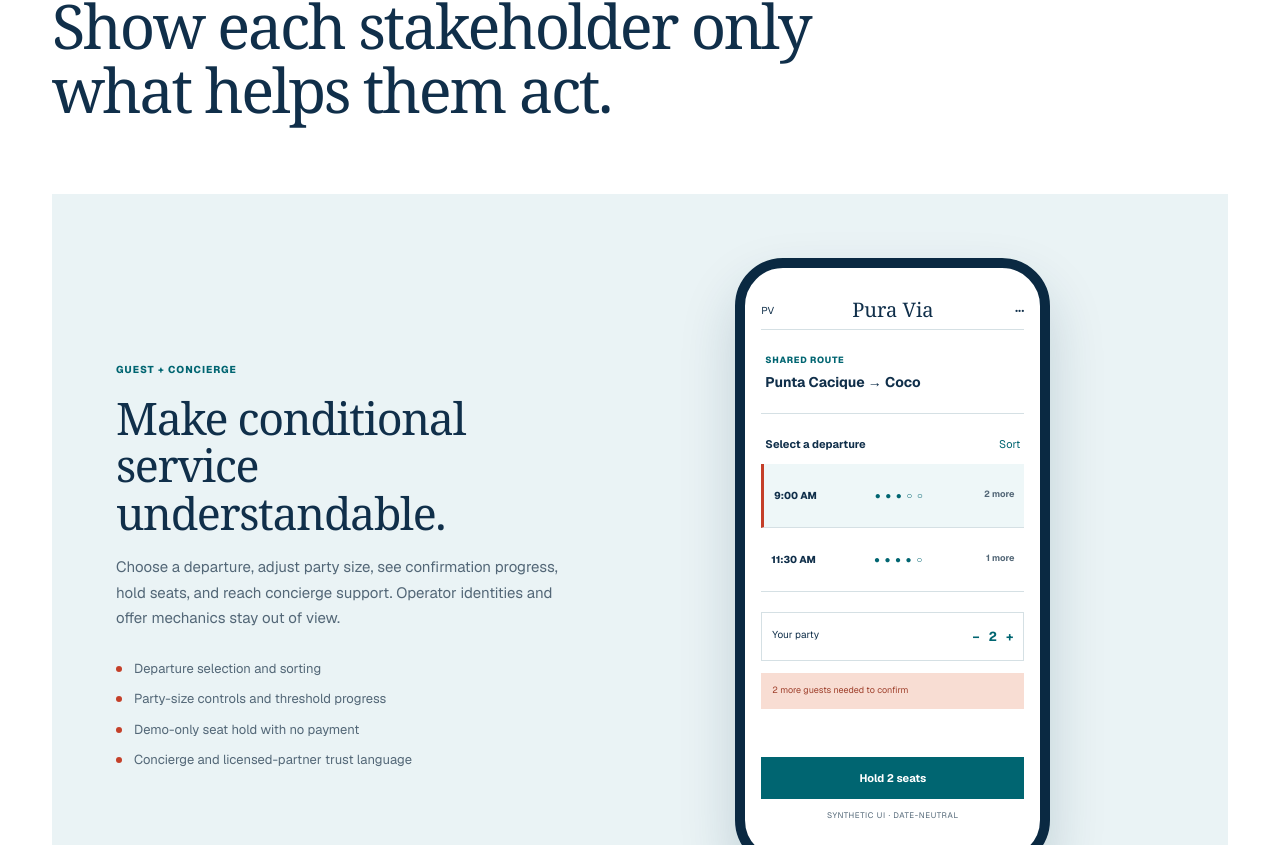
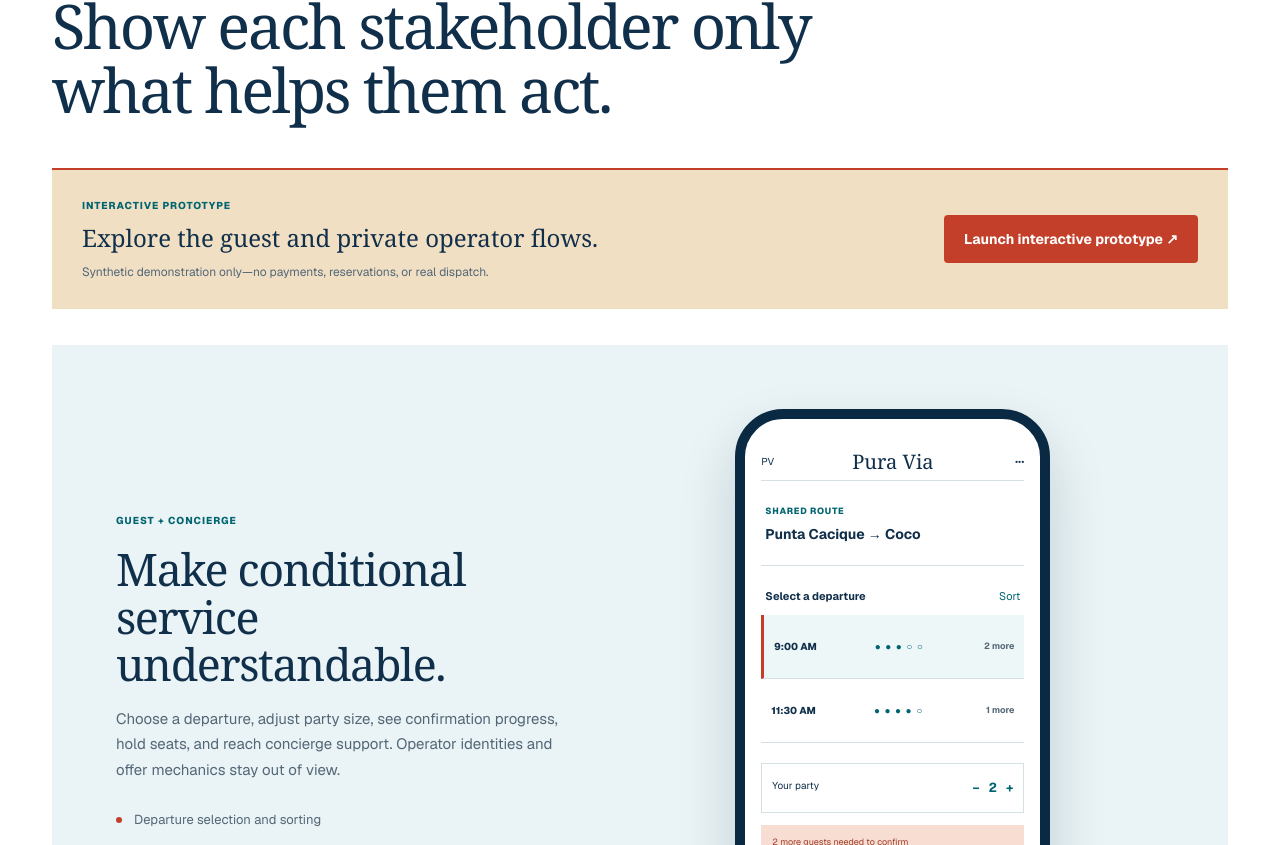
Before and after one commit to stevefinston/pura-via-case-study, a Next.js app: page / in a window 1280 px wide. Shown: the part 4115-4960 px from the top of the page. Built offline with nearby package versions, Linux system fonts and the light colour scheme; no server answers.

Commit message:
Link interactive Pura Via prototype (#4)

```diff
--- a/app/globals.css
+++ b/app/globals.css
@@ -165,7 +165,12 @@ a { color: inherit; }
 .boundary-caveat { max-width: 830px; margin: 28px auto 0; color: var(--muted); font-size: 11px; line-height: 1.65; text-align: center; }
 
 .experience-section { background: white; }
-.experience-grid { display: grid; gap: 30px; margin-top: 72px; }
+.prototype-callout { display: flex; gap: 32px; align-items: center; justify-content: space-between; margin-top: 46px; padding: 28px 30px; border-top: 2px solid var(--papaya); background: var(--parchment); }
+.prototype-callout > div { display: grid; gap: 7px; }
+.prototype-callout strong { font-family: Georgia, serif; font-size: 24px; font-weight: 400; }
+.prototype-callout p { margin: 0; color: var(--muted); font-size: 12px; line-height: 1.55; }
+.prototype-callout .button { flex: 0 0 auto; }
+.experience-grid { display: grid; gap: 30px; margin-top: 36px; }
 .experience-card { display: grid; grid-template-columns: minmax(0, .9fr) minmax(420px, 1.1fr); gap: 62px; align-items: center; padding: 64px; overflow: hidden; background: #eaf3f5; }
 .operator-card { background: var(--charcoal-900); color: white; }
 .experience-copy h3 { margin: 14px 0 18px; font-family: Georgia, serif; font-size: clamp(30px, 3.5vw, 48px); font-weight: 400; line-height: 1.06; letter-spacing: -.03em; }
@@ -305,6 +310,8 @@ a { color: inherit; }
   .evidence-strip ul { grid-template-columns: 1fr; }
   .section { padding: 86px 20px; }
   .section-intro > p:last-child { font-size: 16px; }
+  .prototype-callout { align-items: stretch; flex-direction: column; }
+  .prototype-callout .button { width: 100%; }
   .tension-grid, .wedge-principles, .boundary-grid, .limitations-grid, .next-list { grid-template-columns: 1fr; }
   .tension-grid article { padding: 26px; }
   .threshold-model { grid-template-columns: 1fr; padding: 26px; }
--- a/app/page.tsx
+++ b/app/page.tsx
@@ -90,6 +90,10 @@ export default function Home() {
 
       <section className="section experience-section" id="experience">
         <div className="section-intro"><p className="eyebrow">04 · Two surfaces, one shared state</p><h2>Show each stakeholder only what helps them act.</h2></div>
+        <div className="prototype-callout">
+          <div><span className="surface-label">Interactive prototype</span><strong>Explore the guest and private operator flows.</strong><p>Synthetic demonstration only—no payments, reservations, or real dispatch.</p></div>
+          <a className="button button-primary" href="https://pura-via-prototype.vercel.app" target="_blank" rel="noreferrer">Launch interactive prototype ↗</a>
+        </div>
         <div className="experience-grid">
           <article className="experience-card guest-card">
             <div className="experience-copy"><span className="surface-label">Guest + concierge</span><h3>Make conditional service understandable.</h3><p>Choose a departure, adjust party size, see confirmation progress, hold seats, and reach concierge support. Operator identities and offer mechanics stay out of view.</p><ul><li>Departure selection and sorting</li><li>Party-size controls and threshold progress</li><li>Demo-only seat hold with no payment</li><li>Concierge and licensed-partner trust language</li></ul></div>
```
Also changed, not shown: 1 other file (tests, documents, lock files or other folders).
